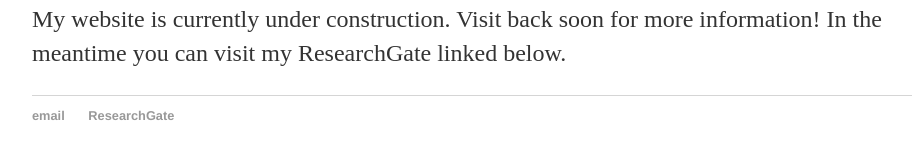
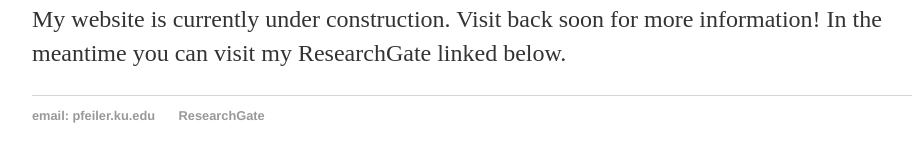
Before and after one commit to kellypfeiler/kellypfeiler.github.io, a Jekyll site: the page built from index.html, in a window 1280 px wide. Shown: the part 194-356 px from the top of the page, without its empty margins (160-1072 px from the left). Built offline with Jekyll 4.4.1, drawn with Linux system fonts in a browser that asks for light colours.

Commit message:
Eamil
Change email to non-link

```diff
--- a/_layouts/default.html
+++ b/_layouts/default.html
@@ -21,7 +21,7 @@
       			</div><!-- /.container -->
       			<footer>
       	    		<ul>
-                  <li><a href="mailto:pfeiler@ku.edu">email</a></li>
+                  <li><a href="pfeiler@ku.edu">email: pfeiler.ku.edu</a></li>
               		<li><a href="https://www.researchgate.net/profile/Kelly-Pfeiler">ResearchGate</a></li>
       			</ul>
       		</footer>
```
